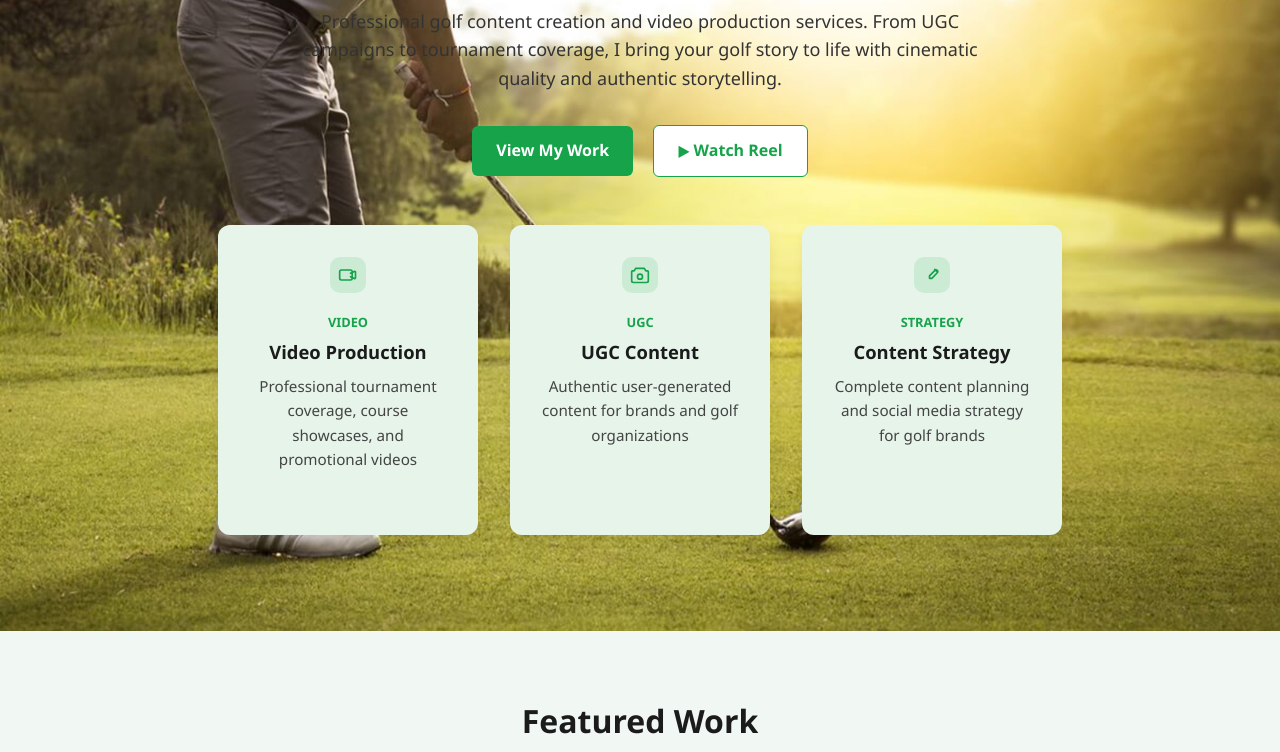
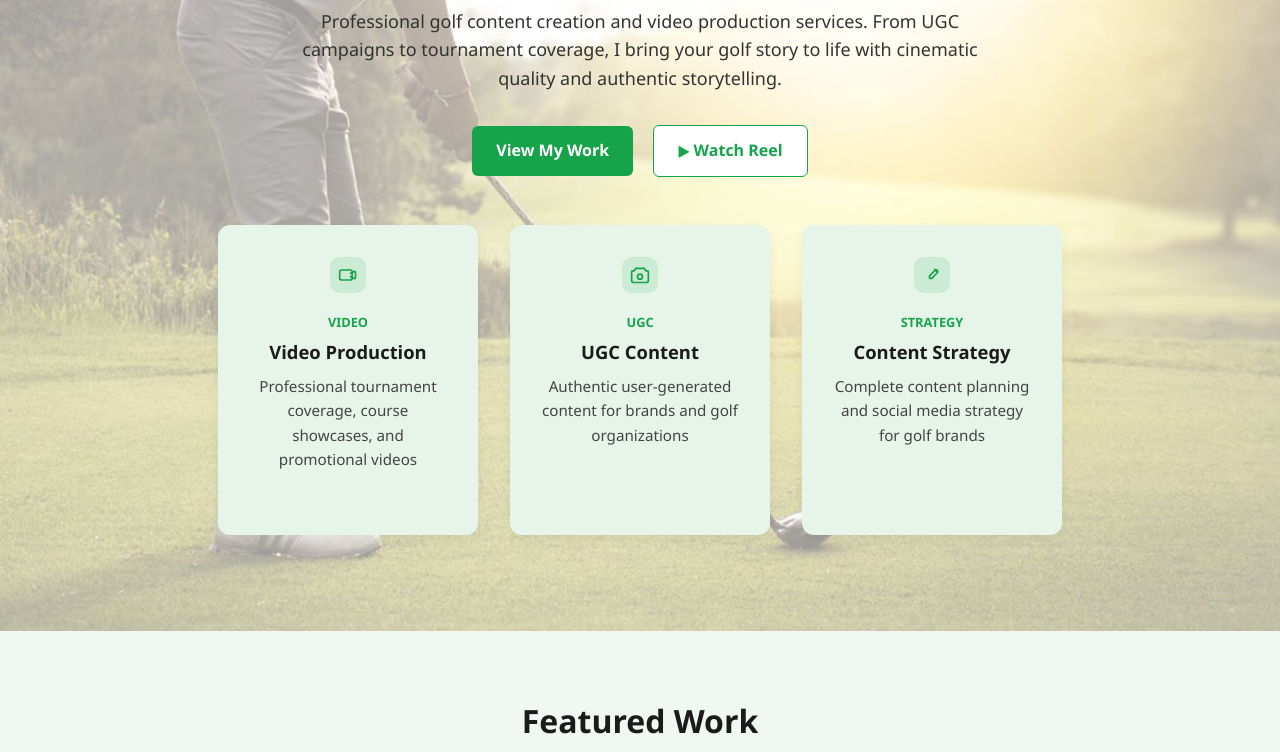
Before and after one commit to golfshare/golfcreator, a plain HTML site: page index.html in a window 1280 px wide. Shown: the part 259-1011 px from the top of the page. Drawn offline with Linux system fonts and the light colour scheme.

Commit message:
Update style.css

```diff
--- a/style.css
+++ b/style.css
@@ -61,11 +61,32 @@ button { font-family: inherit; cursor: pointer; }
    ========================= */
 /* Use either .with-bg or .home-hero on the section—both are supported */
 .with-bg,
+/* HERO SECTION */
 .home-hero {
-  background-image: url('assets/images/golf-bg.jpg');
-  background-size: cover;
-  background-position: center;
-}
+    position: relative;
+    background-image: url('assets/images/golf-bg.jpg');
+    background-size: cover;
+    background-position: center;
+    color: #1b1b1b; /* keep your dark text */
+    z-index: 0;
+  }
+
+  /* white overlay */
+  .home-hero::before {
+    content: "";
+    position: absolute;
+    inset: 0;
+    background: rgba(255, 255, 255, 0.6); /* adjust opacity: 0.4 lighter, 0.7 stronger */
+    z-index: 1;
+  }
+
+  /* keep content above overlay */
+  .home-hero .hero-content,
+  .home-hero .service-row {
+    position: relative;
+    z-index: 2;
+  }
+
 
 .hero {
   text-align: center;
```
